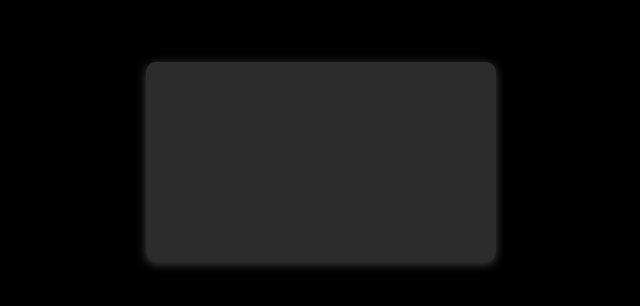
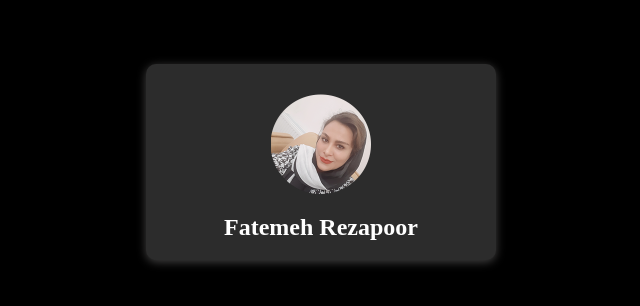
Before and after one commit to Fatima-1989/resume-me, a plain HTML site: page index.html in a window 1280 px wide. Shown: the part 246-552 px from the top of the page, without its empty margins (319-959 px from the left). Drawn offline with Linux system fonts and the light colour scheme.

Commit message:
change style.css

```diff
--- a/index.html
+++ b/index.html
@@ -8,7 +8,8 @@
 
 <body>
     <div class="continer">
-
+        <img src="assets/images/1.png">
+        <h2>Fatemeh Rezapoor </h2>
     </div>
 
 </body>
--- a/styles.css
+++ b/styles.css
@@ -10,6 +10,20 @@ body {
     width: 350px;
     background-color: rgb(44, 44, 44);
     border-radius: 10px;
-    height: 200px;
     box-shadow: 0 2px 10px rgba(221, 220, 220, 0.3);
 }
+
+img {
+    width: 100px;
+    height: 100px;
+    /* margin: 0 auto; */
+    display: block;
+    margin-left: auto;
+    margin-right: auto;
+    padding-top: 30px;
+}
+
+h2 {
+    text-align: center;
+    color: white;
+}
```
Also changed, not shown: assets/images/1.png (added), assets/images/11.jpg (renamed from 11.jpg), assets/images/avatar-jessica.jpeg (deleted).
